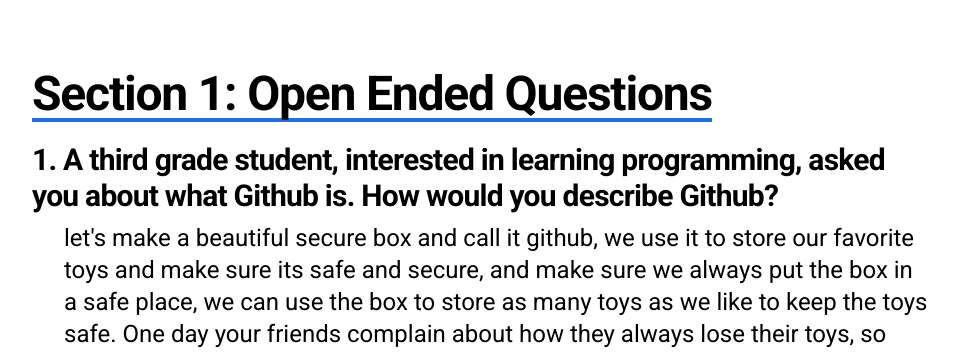
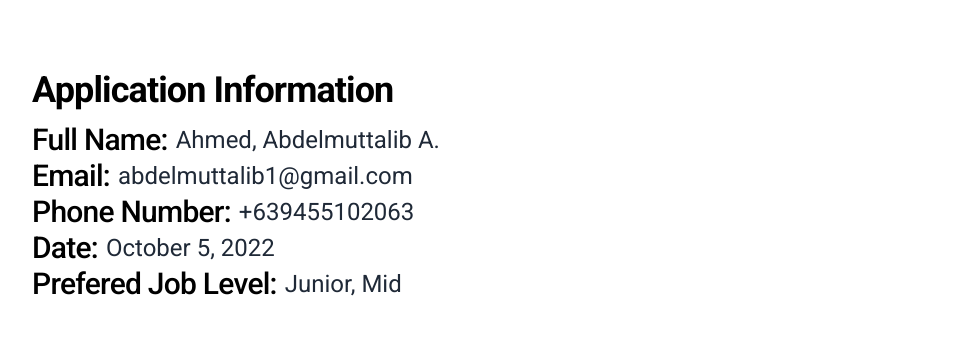
Before and after one commit to Abdelmuttalib/portfolio, a Next.js app: page /Full-Stack-React-Developer-Worksheet in a window 1280 px wide. Shown: the part 146-498 px from the top of the page, without its empty margins (160-1118 px from the left). Built offline with nearby package versions, Linux system fonts and the light colour scheme; no server answers; the database is empty.

Commit message:
feat(application): add application information

```diff
--- a/src/components/application-worksheet-page/ApplicationInfoField.tsx
+++ b/src/components/application-worksheet-page/ApplicationInfoField.tsx
@@ -6,9 +6,9 @@ const ApplicationInfoField = ({
   value: string;
 }) => {
   return (
-    <div className="flex items-center gap-1">
-      <p className="font-medium">{field}</p>
-      <p className="text-gray-800">{value}</p>
+    <div className="flex items-center gap-2">
+      <h3 className="font-medium">{field}</h3>
+      <h4 className="font-normal text-gray-800">{value}</h4>
     </div>
   );
 };
--- a/src/components/application-worksheet-page/ApplicationInformation.tsx
+++ b/src/components/application-worksheet-page/ApplicationInformation.tsx
@@ -4,8 +4,8 @@ import ApplicationInfoField from "./ApplicationInfoField";
 
 const ApplicationInformation = () => {
   return (
-    <div className="layout flex flex-col gap-3 bg-blue-300 text-left">
-      <h3>Application Information</h3>
+    <div className="layout flex flex-col gap-3 text-left">
+      <h2>Application Information</h2>
       <div className="flex flex-col">
         <ApplicationInfoField
           field="Full Name: "
@@ -16,7 +16,7 @@ const ApplicationInformation = () => {
           value="abdelmuttalib1@gmail.com"
         />
         <ApplicationInfoField field="Phone Number: " value="+639455102063" />
-        <ApplicationInfoField field="Date: " value="October 1, 2022" />
+        <ApplicationInfoField field="Date: " value="October 5, 2022" />
         <ApplicationInfoField
           field="Prefered Job Level: "
           value="Junior, Mid"
--- a/src/components/application-worksheet-page/Sections/Section3.tsx
+++ b/src/components/application-worksheet-page/Sections/Section3.tsx
@@ -18,9 +18,10 @@ const Section3 = () => {
             <span className="mx-1 text-primary-700">
               https://random-data-api.com/api/v2/users
             </span>{" "}
-            and displaying them on a web page? (Yes or no)
+            and displaying them on a web page?
           </h3>
-          <p>- solution below</p>
+          <h4 className="pl-9 font-normal">Yes</h4>
+          <p className="pl-9">- solution below</p>
         </div>
       </div>
       {/* 1. */}
@@ -192,7 +193,7 @@ const Section3 = () => {
         </h3>
         {/* 12. answer */}
         <h4 className="pl-9 font-normal">
-          7<br />I have been doing presentation during my last experience where
+          7<br />I have been doing presentations during my last experience where
           we used to present about a topic or a new skill we learned during the
           week, for example UI Design Fundamentals
         </h4>
--- a/src/components/application-worksheet-page/Sections/Section4.tsx
+++ b/src/components/application-worksheet-page/Sections/Section4.tsx
@@ -1,3 +1,4 @@
+import { CheckCircleIcon } from "@heroicons/react/24/solid";
 import React from "react";
 
 const Section4 = () => {
@@ -7,7 +8,10 @@ const Section4 = () => {
         <h1 className="w-fit border-b-4 border-primary-600">
           Section 4: Scheduling The Interview
         </h1>
-        <h2 className="pl-10 font-normal">Done</h2>
+        <h2 className="inline-flex items-center pl-10 font-normal">
+          <CheckCircleIcon className="mr-1 w-8 text-primary-600" />
+          8:00am - 8:30am, Thursday, October 6, 2022
+        </h2>
       </div>
     </div>
   );
--- a/src/components/application-worksheet-page/Sections/Section5.tsx
+++ b/src/components/application-worksheet-page/Sections/Section5.tsx
@@ -7,21 +7,21 @@ import TodoList from "../TodoList/TodoList";
 const Section5 = () => {
   return (
     <div className="flex flex-col gap-3 text-left">
-      <div className="layout flex flex-col gap-5">
+      <div className="layout flex flex-col">
         <h1 className="w-fit border-b-4 border-primary-600">
           Section 5: For Mid and Seniors only
         </h1>
       </div>
 
-      {/* #3 question */}
-      <div className="layout mt-20 flex flex-col gap-3">
+      {/* #1 question */}
+      <div className="layout mt-8 flex flex-col gap-3">
         <h3>
           1. Do the Optional Section in Section 2: Coding Activities.
           <br />
         </h3>
         <h3 className="inline-flex pl-10 font-normal">
+          <CheckCircleIcon className="ml-1 w-8 text-primary-600" />
           Done
-          <CheckCircleIcon className="ml-1 w-7 text-primary-600" />
         </h3>
       </div>
 
--- a/src/pages/Full-Stack-React-Developer-Worksheet/index.tsx
+++ b/src/pages/Full-Stack-React-Developer-Worksheet/index.tsx
@@ -1,6 +1,7 @@
 import React from "react";
 
 import {
+  ApplicationInformation,
   Section1,
   Section2,
   Section3,
@@ -18,7 +19,7 @@ const FullStackReactDeveloperWorksheetPage = () => {
       <section>
         <div className="flex flex-col gap-40 py-40 text-center">
           {/* Application Information */}
-          {/* <ApplicationInformation /> */}
+          <ApplicationInformation />
           {/* Section 1: Open Ended Questions */}
           <Section1 />
           {/* Section 2: Coding Activities */}
```
